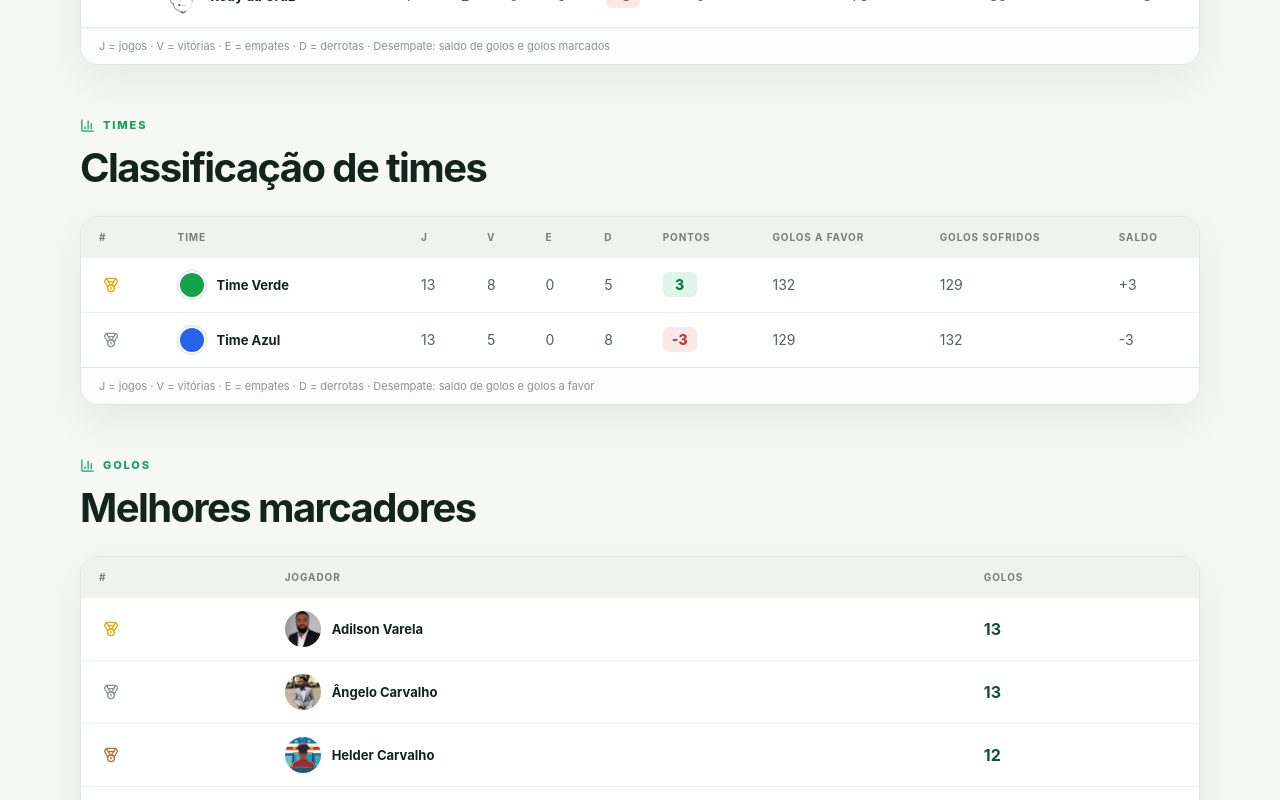
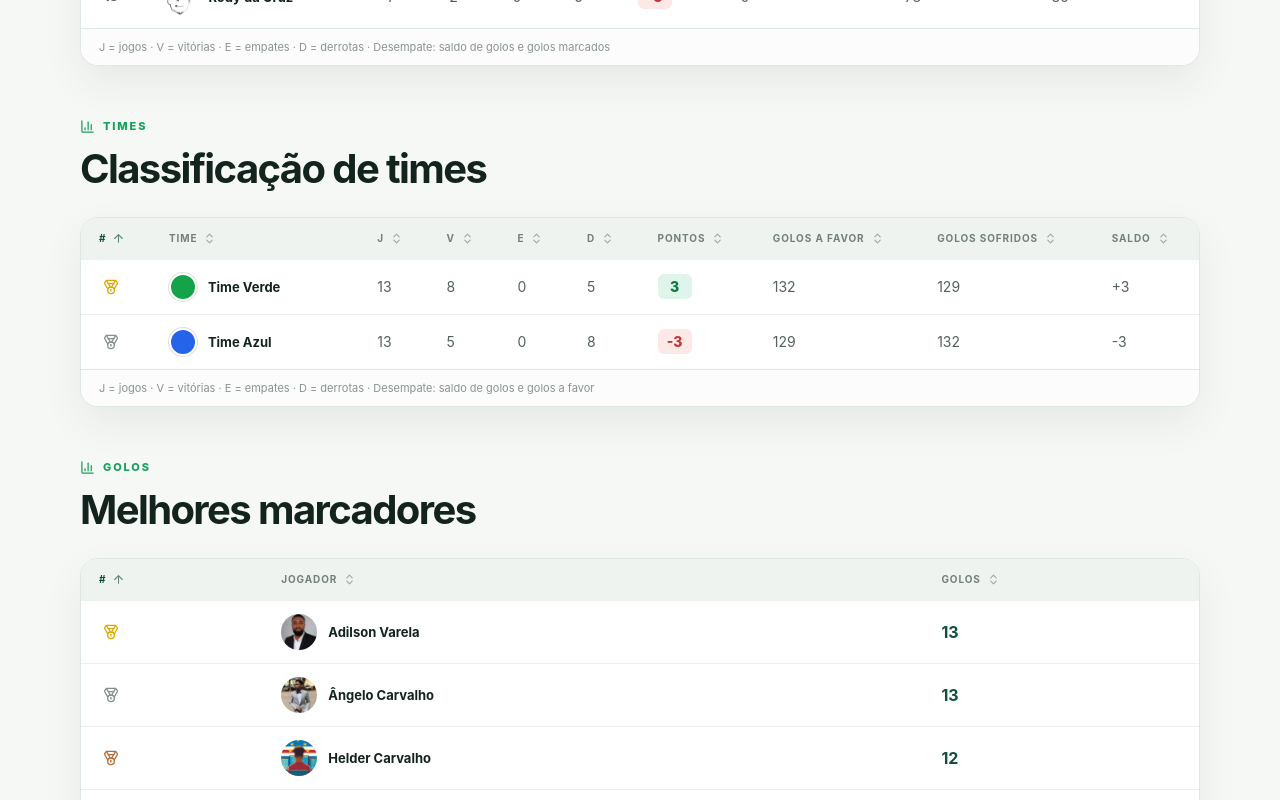
Before and after one commit to elvessilvavieira/Football-Cabalis, a Next.js app: page /estatisticas in a window 1280 px wide. Shown: the part 1657-2457 px from the top of the page. Built offline with nearby package versions, Linux system fonts and the light colour scheme.

Commit message:
feat: add order btn to table

```diff
--- a/app/globals.css
+++ b/app/globals.css
@@ -54,6 +54,10 @@ nav a:hover::after { inset-inline: 0; }
 .table-scroll { overflow-x: auto; }
 table { width: 100%; border-collapse: collapse; min-width: 750px; }
 th { padding: 14px 18px; text-align: left; background: #eef3ef; color: #718079; font-size: 10px; text-transform: uppercase; letter-spacing: .09em; white-space: nowrap; }
+.sort-button { margin: -14px -18px; padding: 14px 18px; display: flex; align-items: center; gap: 6px; border: 0; color: inherit; background: transparent; font: inherit; font-weight: 700; letter-spacing: inherit; text-transform: inherit; white-space: nowrap; cursor: pointer; }
+.sort-button:hover, th[aria-sort]:not([aria-sort="none"]) .sort-button { color: var(--green-800); }
+.sort-button:focus-visible { outline: 2px solid var(--green-600); outline-offset: -3px; border-radius: 4px; }
+.sort-button svg { flex: 0 0 auto; opacity: .65; }
 td { padding: 13px 18px; border-top: 1px solid #edf1ee; color: #53615b; font-size: 14px; }
 tbody tr:hover { background: #fbfdfb; }
 .player-cell { display: flex; align-items: center; gap: 11px; min-width: 190px; }
--- /dev/null
+++ b/components/SortableHeader.tsx
@@ -0,0 +1,24 @@
+import { ArrowDown, ArrowUp, ChevronsUpDown } from "lucide-react";
+
+export type SortDirection = "asc" | "desc";
+
+type SortableHeaderProps = {
+  active: boolean;
+  children: React.ReactNode;
+  direction?: SortDirection;
+  onClick: () => void;
+  title?: string;
+};
+
+export function SortableHeader({ active, children, direction, onClick, title }: SortableHeaderProps) {
+  const Icon = active ? (direction === "asc" ? ArrowUp : ArrowDown) : ChevronsUpDown;
+
+  return (
+    <th aria-sort={active ? (direction === "asc" ? "ascending" : "descending") : "none"}>
+      <button className="sort-button" type="button" onClick={onClick} title={title}>
+        {children}
+        <Icon aria-hidden="true" size={13} />
+      </button>
+    </th>
+  );
+}
--- a/components/StandingsTable.tsx
+++ b/components/StandingsTable.tsx
@@ -1,23 +1,68 @@
+"use client";
+
 import { Medal } from "lucide-react";
+import { useMemo, useState } from "react";
 import type { Standing } from "@/lib/data";
 import { PlayerAvatar } from "./PlayerAvatar";
+import { SortableHeader, type SortDirection } from "./SortableHeader";
+
+type SortKey = "player" | "games" | "wins" | "draws" | "losses" | "points" | "goalsScored" | "goalsFor" | "goalsAgainst" | "goalDifference";
+
+const columns: { key: SortKey; label: string }[] = [
+  { key: "player", label: "Jogador" },
+  { key: "games", label: "J" },
+  { key: "wins", label: "V" },
+  { key: "draws", label: "E" },
+  { key: "losses", label: "D" },
+  { key: "points", label: "Pontos" },
+  { key: "goalsScored", label: "Golos marcados" },
+  { key: "goalsFor", label: "Golos a favor" },
+  { key: "goalsAgainst", label: "Golos sofridos" },
+  { key: "goalDifference", label: "Saldo" },
+];
 
 export function StandingsTable({ standings }: { standings: Standing[] }) {
+  const [sort, setSort] = useState<{ key: SortKey; direction: SortDirection } | null>(null);
+  const officialPositions = useMemo(() => new Map(standings.map((row, index) => [row.player.id, index + 1])), [standings]);
+  const sortedStandings = useMemo(() => {
+    if (!sort) return standings;
+
+    return [...standings].sort((a, b) => {
+      const comparison = sort.key === "player"
+        ? a.player.name.localeCompare(b.player.name, "pt", { sensitivity: "base" })
+        : a[sort.key] - b[sort.key];
+      return (sort.direction === "asc" ? comparison : -comparison)
+        || officialPositions.get(a.player.id)! - officialPositions.get(b.player.id)!;
+    });
+  }, [officialPositions, sort, standings]);
+
+  function changeSort(key: SortKey) {
+    setSort((current) => current?.key === key
+      ? { key, direction: current.direction === "desc" ? "asc" : "desc" }
+      : { key, direction: key === "player" ? "asc" : "desc" });
+  }
+
   return (
     <div className="table-card">
       <div className="table-scroll">
         <table>
-          <thead><tr><th>#</th><th>Jogador</th><th>J</th><th>V</th><th>E</th><th>D</th><th>Pontos</th><th>Golos marcados</th><th>Golos a favor</th><th>Golos sofridos</th><th>Saldo</th></tr></thead>
+          <thead><tr>
+            <SortableHeader active={!sort} direction="asc" onClick={() => setSort(null)} title="Restaurar classificação oficial">#</SortableHeader>
+            {columns.map((column) => <SortableHeader key={column.key} active={sort?.key === column.key} direction={sort?.key === column.key ? sort.direction : undefined} onClick={() => changeSort(column.key)}>{column.label}</SortableHeader>)}
+          </tr></thead>
           <tbody>
-            {standings.map((row, index) => (
+            {sortedStandings.map((row) => {
+              const position = officialPositions.get(row.player.id)!;
+              return (
               <tr key={row.player.id}>
-                <td><span className={`position position-${index + 1}`}>{index < 3 ? <Medal size={16} /> : index + 1}</span></td>
+                <td><span className={`position position-${position}`}>{position <= 3 ? <Medal size={16} /> : position}</span></td>
                 <td><div className="player-cell"><PlayerAvatar player={row.player} /><strong>{row.player.name}</strong></div></td>
                 <td>{row.games}</td><td>{row.wins}</td><td>{row.draws}</td><td>{row.losses}</td>
                 <td><span className={`points ${row.points > 0 ? "positive" : row.points < 0 ? "negative" : ""}`}>{row.points}</span></td>
                 <td>{row.goalsScored}</td><td>{row.goalsFor}</td><td>{row.goalsAgainst}</td><td>{row.goalDifference > 0 ? `+${row.goalDifference}` : row.goalDifference}</td>
               </tr>
-            ))}
+              );
+            })}
           </tbody>
         </table>
       </div>
--- a/components/TeamStandingsTable.tsx
+++ b/components/TeamStandingsTable.tsx
@@ -1,22 +1,66 @@
+"use client";
+
 import { Medal } from "lucide-react";
+import { useMemo, useState } from "react";
 import type { TeamStanding } from "@/lib/data";
+import { SortableHeader, type SortDirection } from "./SortableHeader";
+
+type SortKey = "label" | "games" | "wins" | "draws" | "losses" | "points" | "goalsFor" | "goalsAgainst" | "goalDifference";
+
+const columns: { key: SortKey; label: string }[] = [
+  { key: "label", label: "Time" },
+  { key: "games", label: "J" },
+  { key: "wins", label: "V" },
+  { key: "draws", label: "E" },
+  { key: "losses", label: "D" },
+  { key: "points", label: "Pontos" },
+  { key: "goalsFor", label: "Golos a favor" },
+  { key: "goalsAgainst", label: "Golos sofridos" },
+  { key: "goalDifference", label: "Saldo" },
+];
 
 export function TeamStandingsTable({ standings }: { standings: TeamStanding[] }) {
+  const [sort, setSort] = useState<{ key: SortKey; direction: SortDirection } | null>(null);
+  const officialPositions = useMemo(() => new Map(standings.map((row, index) => [row.color, index + 1])), [standings]);
+  const sortedStandings = useMemo(() => {
+    if (!sort) return standings;
+
+    return [...standings].sort((a, b) => {
+      const comparison = sort.key === "label"
+        ? a.label.localeCompare(b.label, "pt", { sensitivity: "base" })
+        : a[sort.key] - b[sort.key];
+      return (sort.direction === "asc" ? comparison : -comparison)
+        || officialPositions.get(a.color)! - officialPositions.get(b.color)!;
+    });
+  }, [officialPositions, sort, standings]);
+
+  function changeSort(key: SortKey) {
+    setSort((current) => current?.key === key
+      ? { key, direction: current.direction === "desc" ? "asc" : "desc" }
+      : { key, direction: key === "label" ? "asc" : "desc" });
+  }
+
   return (
     <div className="table-card">
       <div className="table-scroll">
         <table>
-          <thead><tr><th>#</th><th>Time</th><th>J</th><th>V</th><th>E</th><th>D</th><th>Pontos</th><th>Golos a favor</th><th>Golos sofridos</th><th>Saldo</th></tr></thead>
+          <thead><tr>
+            <SortableHeader active={!sort} direction="asc" onClick={() => setSort(null)} title="Restaurar classificação oficial">#</SortableHeader>
+            {columns.map((column) => <SortableHeader key={column.key} active={sort?.key === column.key} direction={sort?.key === column.key ? sort.direction : undefined} onClick={() => changeSort(column.key)}>{column.label}</SortableHeader>)}
+          </tr></thead>
           <tbody>
-            {standings.map((row, index) => (
+            {sortedStandings.map((row) => {
+              const position = officialPositions.get(row.color)!;
+              return (
               <tr key={row.color}>
-                <td><span className={`position position-${index + 1}`}>{index < 3 ? <Medal size={16} /> : index + 1}</span></td>
+                <td><span className={`position position-${position}`}>{position <= 3 ? <Medal size={16} /> : position}</span></td>
                 <td><div className="team-standing-cell"><span className="team-standing-swatch" style={{ backgroundColor: row.hex }} /><strong>Time {row.label}</strong></div></td>
                 <td>{row.games}</td><td>{row.wins}</td><td>{row.draws}</td><td>{row.losses}</td>
                 <td><span className={`points ${row.points > 0 ? "positive" : row.points < 0 ? "negative" : ""}`}>{row.points}</span></td>
                 <td>{row.goalsFor}</td><td>{row.goalsAgainst}</td><td>{row.goalDifference > 0 ? `+${row.goalDifference}` : row.goalDifference}</td>
               </tr>
-            ))}
+              );
+            })}
           </tbody>
         </table>
       </div>
--- a/components/TopScorersTable.tsx
+++ b/components/TopScorersTable.tsx
@@ -1,21 +1,54 @@
+"use client";
+
 import { Medal } from "lucide-react";
+import { useMemo, useState } from "react";
 import type { Standing } from "@/lib/data";
 import { PlayerAvatar } from "./PlayerAvatar";
+import { SortableHeader, type SortDirection } from "./SortableHeader";
+
+type SortKey = "player" | "goalsScored";
 
 export function TopScorersTable({ scorers }: { scorers: Standing[] }) {
+  const [sort, setSort] = useState<{ key: SortKey; direction: SortDirection } | null>(null);
+  const officialPositions = useMemo(() => new Map(scorers.map((row, index) => [row.player.id, index + 1])), [scorers]);
+  const sortedScorers = useMemo(() => {
+    if (!sort) return scorers;
+
+    return [...scorers].sort((a, b) => {
+      const comparison = sort.key === "player"
+        ? a.player.name.localeCompare(b.player.name, "pt", { sensitivity: "base" })
+        : a.goalsScored - b.goalsScored;
+      return (sort.direction === "asc" ? comparison : -comparison)
+        || officialPositions.get(a.player.id)! - officialPositions.get(b.player.id)!;
+    });
+  }, [officialPositions, scorers, sort]);
+
+  function changeSort(key: SortKey) {
+    setSort((current) => current?.key === key
+      ? { key, direction: current.direction === "desc" ? "asc" : "desc" }
+      : { key, direction: key === "player" ? "asc" : "desc" });
+  }
+
   return (
     <div className="table-card scorers-table">
       <div className="table-scroll">
         <table>
-          <thead><tr><th>#</th><th>Jogador</th><th>Golos</th></tr></thead>
+          <thead><tr>
+            <SortableHeader active={!sort} direction="asc" onClick={() => setSort(null)} title="Restaurar classificação oficial">#</SortableHeader>
+            <SortableHeader active={sort?.key === "player"} direction={sort?.key === "player" ? sort.direction : undefined} onClick={() => changeSort("player")}>Jogador</SortableHeader>
+            <SortableHeader active={sort?.key === "goalsScored"} direction={sort?.key === "goalsScored" ? sort.direction : undefined} onClick={() => changeSort("goalsScored")}>Golos</SortableHeader>
+          </tr></thead>
           <tbody>
-            {scorers.map((row, index) => (
+            {sortedScorers.map((row) => {
+              const position = officialPositions.get(row.player.id)!;
+              return (
               <tr key={row.player.id}>
-                <td><span className={`position position-${index + 1}`}>{index < 3 ? <Medal size={16} /> : index + 1}</span></td>
+                <td><span className={`position position-${position}`}>{position <= 3 ? <Medal size={16} /> : position}</span></td>
                 <td><div className="player-cell"><PlayerAvatar player={row.player} /><strong>{row.player.name}</strong></div></td>
                 <td><strong className="goals-total">{row.goalsScored}</strong></td>
               </tr>
-            ))}
+              );
+            })}
           </tbody>
         </table>
       </div>
```
Also changed, not shown: 1 other file (tests, documents, lock files or other folders).
